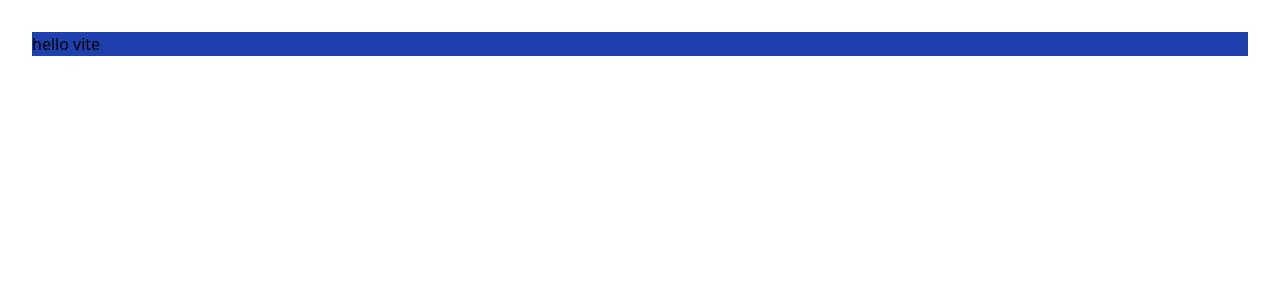
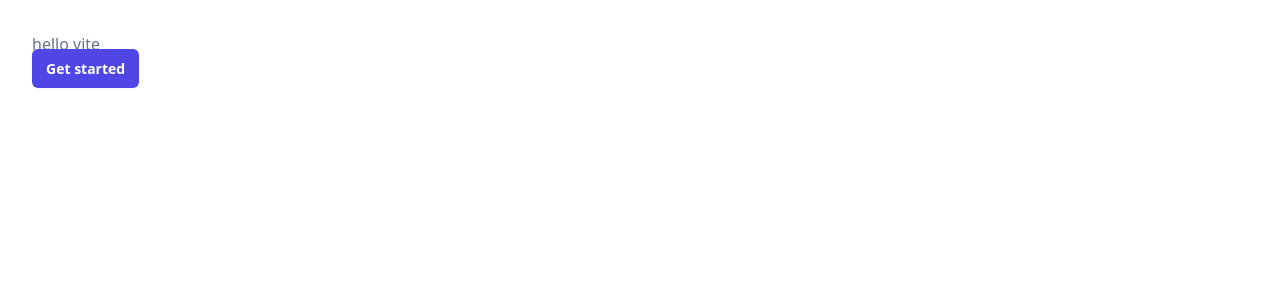
Before and after one commit to shazim8480/task-lottery-card, a React (Vite) app: page / in a window 1280 px wide. Shown: the top 300 px of the page. Built offline with nearby package versions, Linux system fonts and the light colour scheme.

Commit message:
custom component

```diff
--- a/package.json
+++ b/package.json
@@ -10,8 +10,10 @@
     "preview": "vite preview"
   },
   "dependencies": {
+    "clsx": "^2.0.0",
     "react": "^18.2.0",
-    "react-dom": "^18.2.0"
+    "react-dom": "^18.2.0",
+    "tailwind-merge": "^2.1.0"
   },
   "devDependencies": {
     "@types/react": "^18.2.43",
--- a/src/App.jsx
+++ b/src/App.jsx
@@ -1,10 +1,11 @@
 import "./App.css";
+import Button from "./Components/UI/Button";
 
 function App() {
   return (
-    <main className="bg-blue-800">
-      <h1 className="text-slate-500"></h1>
-      hello vite
+    <main className="">
+      <h1 className="text-slate-500">hello vite</h1>
+      <Button />
     </main>
   );
 }
--- a/src/Components/UI/Button.jsx
+++ b/src/Components/UI/Button.jsx
@@ -0,0 +1,14 @@
+import React from "react";
+
+const Button = () => {
+  return (
+    <a
+      href="#"
+      class="rounded-md bg-indigo-600 px-3.5 py-2.5 text-sm font-semibold text-white shadow-sm hover:bg-indigo-500 focus-visible:outline focus-visible:outline-2 focus-visible:outline-offset-2 focus-visible:outline-indigo-600"
+    >
+      Get started
+    </a>
+  );
+};
+
+export default Button;
--- /dev/null
+++ b/src/lib/utils.js
@@ -0,0 +1,6 @@
+import { clsx } from "clsx";
+import { twMerge } from "tailwind-merge";
+
+export default function cn(...inputs) {
+  return twMerge(clsx(inputs));
+}
```
Also changed, not shown: 2 other files (tests, documents, lock files or other folders).
